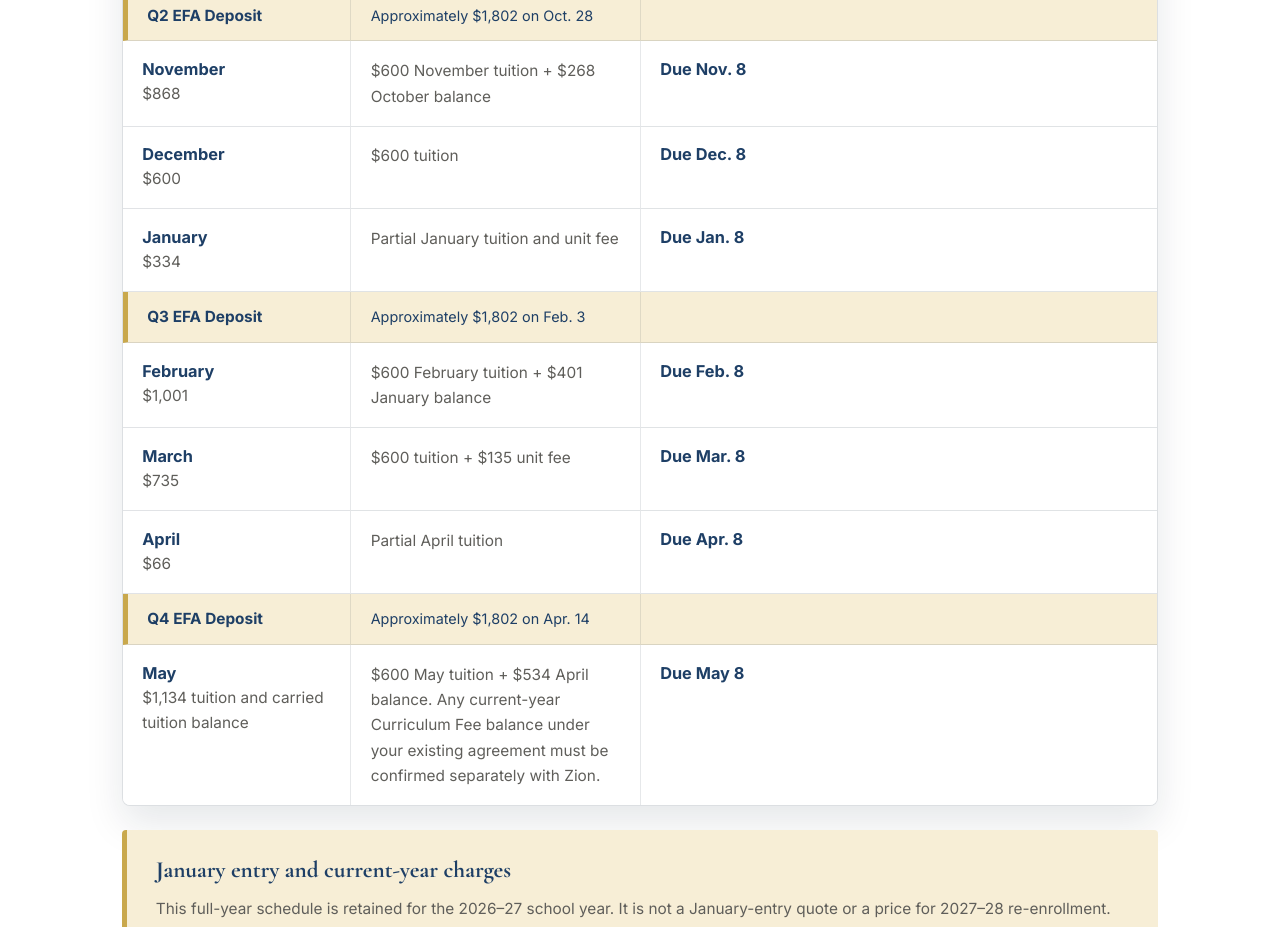
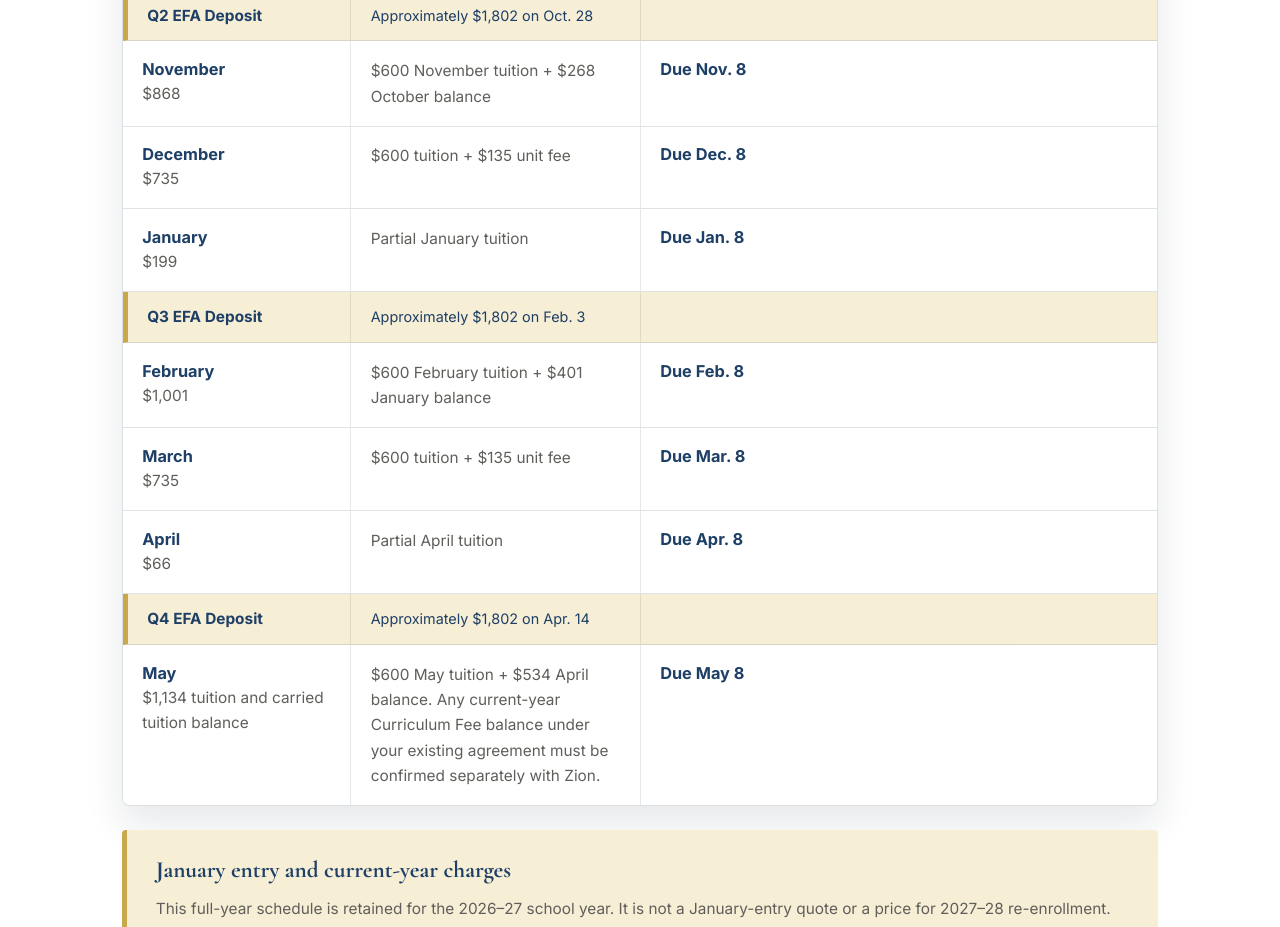
Before and after one commit to Zion-outSchool/zionoutschool.com, a plain HTML site: page payment-calendar.html in a window 1280 px wide. Shown: the part 1960-2887 px from the top of the page. Drawn offline with nearby package versions, Linux system fonts and the light colour scheme.

Commit message:
change price schedule

```diff
--- a/payment-calendar.html
+++ b/payment-calendar.html
@@ -139,13 +139,13 @@
                         <td><strong>Due Nov. 8</strong></td>
                     </tr>
                     <tr>
-                        <td><strong>December</strong> $600</td>
-                        <td>$600 tuition</td>
+                        <td><strong>December</strong> $735</td>
+                        <td>$600 tuition + $135 unit fee</td>
                         <td><strong>Due Dec. 8</strong></td>
                     </tr>
                     <tr>
-                        <td><strong>January</strong> $334</td>
-                        <td>Partial January tuition and unit fee</td>
+                        <td><strong>January</strong> $199</td>
+                        <td>Partial January tuition</td>
                         <td><strong>Due Jan. 8</strong></td>
                     </tr>
                     <tr class="payment-efa-row">
```
